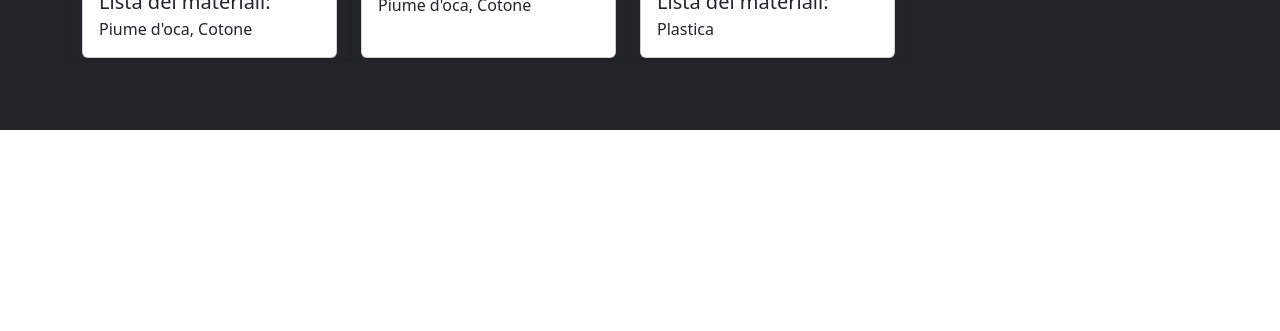
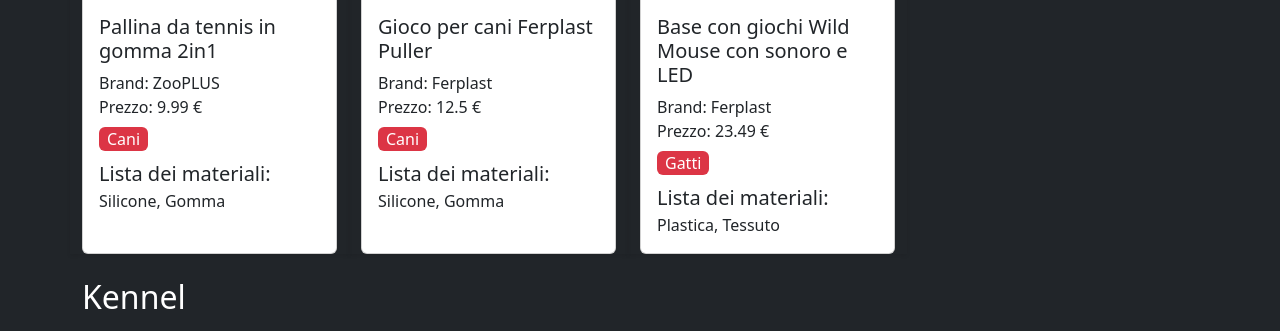
Before and after one commit to pierdomenicoguarnieri/php-oop-2, a PHP site: page / in a window 1280 px wide. Shown: the part 1120-1451 px from the top of the page. Before the commit the page ends 1250 px from the top, so only its background shows below. Run offline with PHP 8.4, Linux system fonts and the light colour scheme.

Commit message:
add: comments and extra products

```diff
--- a/Db/database.php
+++ b/Db/database.php
@@ -2,65 +2,87 @@
 
 include __DIR__ . '/../models/Product.php';
 
-// Array of products
-$arrayProducts = [
+$arrayFood = [
   new Food('Royal Canin Maxi Adult Crocchette per cani', 'food', '12/05/24'),
   new Food('Purina ONE Dual Nature Sterilized Salmone con Spirulina Crocchette per gatti', 'food', '18/12/24'),
-  new Food('Gourmet Gold Paté 24 x 85 g Alimento umido per gatti', 'food', '14/09/23'),
+  new Food('Gourmet Gold Paté 24 x 85 g Alimento umido per gatti', 'food', '14/09/23')
+];
+
+$arrayGames = [
   new Games('Pallina da tennis in gomma 2in1', 'games'),
+  new Games('Gioco per cani Ferplast Puller', 'games'),
+  new Games('Base con giochi Wild Mouse con sonoro e LED', 'games')
+];
+
+$arrayKennel = [
   new Kennel('Letto per cani Cozy ecoLIFE grigio', 'kennel'),
   new Kennel('Letto Cozy Kingdom', 'kennel'),
   new Kennel('Cuccia per cani e gatti HAFENBANDE Cottage', 'kennel')
 ];
 
-// Products valorization using setter functions
-$arrayProducts[0]->setPrice(30);
-$arrayProducts[0]->setBrand('Royal Canin');
-$arrayProducts[0]->setImage('https://shop-cdn-m.mediazs.com/bilder/royal/canin/maxi/adult/crocchette/per/cani/6/400/rc_shn_adultmaxi_mv_eretailkit_it_it_6.jpg');
-$arrayProducts[0]->setAnimal('Cani');
-$arrayProducts[0]->setIngredients(['Proteine di pollame disidratate', 'Mais', 'Farina di mais', 'Grassi animali', 'Frumento', 'Proteine di maiale disidratate']);
+// Array Food
+$arrayFood[0]->setPrice(30);
+$arrayFood[0]->setBrand('Royal Canin');
+$arrayFood[0]->setImage('https://shop-cdn-m.mediazs.com/bilder/royal/canin/maxi/adult/crocchette/per/cani/6/400/rc_shn_adultmaxi_mv_eretailkit_it_it_6.jpg');
+$arrayFood[0]->setAnimal('Cani');
+$arrayFood[0]->setIngredients(['Proteine di pollame disidratate', 'Mais', 'Farina di mais', 'Grassi animali', 'Frumento', 'Proteine di maiale disidratate']);
 
 ////////////////////////////////
-$arrayProducts[1]->setPrice(42);
-$arrayProducts[1]->setBrand('Purina');
-$arrayProducts[1]->setImage('https://shop-cdn-m.mediazs.com/bilder/purina/one/dual/nature/sterilized/salmone/con/spirulina/crocchette/per/gatti/9/400/116197_pla_nestlefr_maindc_purinaone_dualnature_sterilized_lachs_1_4kg_hs_01_9.jpg');
-$arrayProducts[1]->setAnimal('Gatti');
-$arrayProducts[1]->setIngredients(['Proteine di pollame disidratate', 'Mais', 'Farina di mais', 'Grassi animali', 'Frumento', 'Proteine di maiale disidratate']);
+$arrayFood[1]->setPrice(42);
+$arrayFood[1]->setBrand('Purina');
+$arrayFood[1]->setImage('https://shop-cdn-m.mediazs.com/bilder/purina/one/dual/nature/sterilized/salmone/con/spirulina/crocchette/per/gatti/9/400/116197_pla_nestlefr_maindc_purinaone_dualnature_sterilized_lachs_1_4kg_hs_01_9.jpg');
+$arrayFood[1]->setAnimal('Gatti');
+$arrayFood[1]->setIngredients(['Proteine di pollame disidratate', 'Mais', 'Farina di mais', 'Grassi animali', 'Frumento', 'Proteine di maiale disidratate']);
 
 ////////////////////////////////
-$arrayProducts[2]->setPrice(27);
-$arrayProducts[2]->setBrand('Gourmet');
-$arrayProducts[2]->setImage('https://shop-cdn-m.mediazs.com/bilder/gourmet/gold/pat/x/g/alimento/umido/per/gatti/6/400/246397_pla_nestle_gourmet_gold_terrine_gemuese_12x85g_hs_01_6.jpg');
-$arrayProducts[2]->setAnimal('Gatti');
-$arrayProducts[2]->setIngredients(['Proteine di pollame disidratate', 'Mais', 'Farina di mais', 'Grassi animali', 'Frumento', 'Proteine di maiale disidratate']);
+$arrayFood[2]->setPrice(27);
+$arrayFood[2]->setBrand('Gourmet');
+$arrayFood[2]->setImage('https://shop-cdn-m.mediazs.com/bilder/gourmet/gold/pat/x/g/alimento/umido/per/gatti/6/400/246397_pla_nestle_gourmet_gold_terrine_gemuese_12x85g_hs_01_6.jpg');
+$arrayFood[2]->setAnimal('Gatti');
+$arrayFood[2]->setIngredients(['Proteine di pollame disidratate', 'Mais', 'Farina di mais', 'Grassi animali', 'Frumento', 'Proteine di maiale disidratate']);
+
+
+
+// Array Games
+$arrayGames[0]->setPrice(9.99);
+$arrayGames[0]->setBrand('ZooPLUS');
+$arrayGames[0]->setImage('https://shop-cdn-m.mediazs.com/bilder/pallina/da/tennis/in/gomma/in/9/400/69372_pla_hundespielzeug_gummi_tennis_ball_2in1_fg_3401_9.jpg');
+$arrayGames[0]->setAnimal('Cani');
+$arrayGames[0]->setMaterial(['Silicone', 'Gomma']);
 
 ////////////////////////////////
-$arrayProducts[3]->setPrice(25.50);
-$arrayProducts[3]->setBrand('ZooPLUS');
-$arrayProducts[3]->setImage('https://shop-cdn-m.mediazs.com/bilder/pallina/da/tennis/in/gomma/in/9/400/69372_pla_hundespielzeug_gummi_tennis_ball_2in1_fg_3401_9.jpg');
-$arrayProducts[3]->setAnimal('Cani');
-$arrayProducts[3]->setMaterial(['Silicone', 'Gomma']);
+$arrayGames[1]->setPrice(12.50);
+$arrayGames[1]->setBrand('Ferplast');
+$arrayGames[1]->setImage('https://shop-cdn-m.mediazs.com/bilder/gioco/per/cani/ferplast/puller/7/400/199296_pla_ferplastitalien_ferplast_hundespielzeug_puller_midi_27cm_hs_01_7.jpg');
+$arrayGames[1]->setAnimal('Cani');
+$arrayGames[1]->setMaterial(['Silicone', 'Gomma']);
+
+$arrayGames[2]->setPrice(23.49);
+$arrayGames[2]->setBrand('Ferplast');
+$arrayGames[2]->setImage('https://shop-cdn-m.mediazs.com/bilder/base/con/giochi/wild/mouse/con/sonoro/e/led/6/800/67335_pla_sincerepet_katzenspielbrett_wild_mouse_fg_7669_6.jpg');
+$arrayGames[2]->setAnimal('Gatti');
+$arrayGames[2]->setMaterial(['Plastica', 'Tessuto']);
+
+// Array Kennel
+$arrayKennel[0]->setPrice(50);
+$arrayKennel[0]->setBrand('ecoLIFE');
+$arrayKennel[0]->setImage('https://shop-cdn-m.mediazs.com/bilder/letto/per/cani/cozy/ecolife/grigio/7/400/180712_pla_cozy_ecolife_grau_fg_6369_7.jpg');
+$arrayKennel[0]->setAnimal('Cani');
+$arrayKennel[0]->setOutside(false);
+$arrayKennel[0]->setMaterial(["Piume d'oca", 'Cotone']);
 
 ////////////////////////////////
-$arrayProducts[4]->setPrice(50);
-$arrayProducts[4]->setBrand('ecoLIFE');
-$arrayProducts[4]->setImage('https://shop-cdn-m.mediazs.com/bilder/letto/per/cani/cozy/ecolife/grigio/7/400/180712_pla_cozy_ecolife_grau_fg_6369_7.jpg');
-$arrayProducts[4]->setAnimal('Cani');
-$arrayProducts[4]->setOutside(false);
-$arrayProducts[4]->setMaterial(["Piume d'oca", 'Cotone']);
+$arrayKennel[1]->setPrice(45);
+$arrayKennel[1]->setBrand('ZooPLUS');
+$arrayKennel[1]->setImage('https://shop-cdn-m.mediazs.com/bilder/letto/cozy/kingdom/4/400/48523_PLA_Cozy_Kuschelbett_Kingdom_FG_11_63_4.jpg');
+$arrayKennel[1]->setAnimal('Gatti');
+$arrayKennel[1]->setOutside(false);
+$arrayKennel[1]->setMaterial(["Piume d'oca", 'Cotone']);
 
 ////////////////////////////////
-$arrayProducts[5]->setPrice(45);
-$arrayProducts[5]->setBrand('ZooPLUS');
-$arrayProducts[5]->setImage('https://shop-cdn-m.mediazs.com/bilder/letto/cozy/kingdom/4/400/48523_PLA_Cozy_Kuschelbett_Kingdom_FG_11_63_4.jpg');
-$arrayProducts[5]->setAnimal('Gatti');
-$arrayProducts[5]->setOutside(false);
-$arrayProducts[5]->setMaterial(["Piume d'oca", 'Cotone']);
-
-////////////////////////////////
-$arrayProducts[6]->setPrice(30.99);
-$arrayProducts[6]->setBrand('HAFENBANDE');
-$arrayProducts[6]->setImage('https://shop-cdn-m.mediazs.com/bilder/cuccia/per/cani/e/gatti/hafenbande/cottage/8/400/160197_160196_hafenbande_cottage_ms_hs40spiegel_8.jpg');
-$arrayProducts[6]->setAnimal('Cani');
-$arrayProducts[6]->setOutside(true);
-$arrayProducts[6]->setMaterial(['Plastica']);
+$arrayKennel[2]->setPrice(30.99);
+$arrayKennel[2]->setBrand('HAFENBANDE');
+$arrayKennel[2]->setImage('https://shop-cdn-m.mediazs.com/bilder/cuccia/per/cani/e/gatti/hafenbande/cottage/8/400/160197_160196_hafenbande_cottage_ms_hs40spiegel_8.jpg');
+$arrayKennel[2]->setAnimal('Cani');
+$arrayKennel[2]->setOutside(true);
+$arrayKennel[2]->setMaterial(['Plastica']);
--- a/Views/head.php
+++ b/Views/head.php
@@ -5,5 +5,5 @@
   <meta http-equiv="X-UA-Compatible" content="IE=edge">
   <meta name="viewport" content="width=device-width, initial-scale=1.0">
   <link rel='stylesheet' href='https://cdnjs.cloudflare.com/ajax/libs/bootstrap/5.2.3/css/bootstrap.min.css' integrity='sha512-SbiR/eusphKoMVVXysTKG/7VseWii+Y3FdHrt0EpKgpToZeemhqHeZeLWLhJutz/2ut2Vw1uQEj2MbRF+TVBUA==' crossorigin='anonymous'/>
-  <title>Pet Shop</title>
+  <title>BoolPets</title>
 </head>
--- a/Views/layouts/body.php
+++ b/Views/layouts/body.php
@@ -1,11 +1,36 @@
   <body>
     <main>
-      <div class="pg-wrapper min-vh-100 w-100 bg-dark">
-        <div class="container d-flex py-5">
-          <div class="row row-cols-4 w-100">
+      <div class="pg-wrapper min-vh-100 w-100 bg-dark py-5">
+        <h1 class="text-white text-center">Weclome to BoolPets!</h1>
+        <div class="container d-flex flex-column text-white py-5">
+
+          <h2>Food</h2>
+          <div class="row row-cols-4 w-100 mt-2">
             <?php
 
-              foreach($arrayProducts as $product){
+              foreach($arrayFood as $product){
+                include __DIR__ . "/card.php";
+              }
+
+            ?>
+          </div>
+
+          <h2>Games</h2>
+          <div class="row row-cols-4 w-100 mt-2">
+            <?php
+
+              foreach($arrayGames as $product){
+                include __DIR__ . "/card.php";
+              }
+
+            ?>
+          </div>
+
+          <h2>Kennel</h2>
+          <div class="row row-cols-4 w-100 mt-2">
+            <?php
+
+              foreach($arrayKennel as $product){
                 include __DIR__ . "/card.php";
               }
 
--- a/Views/layouts/card.php
+++ b/Views/layouts/card.php
@@ -1,13 +1,19 @@
-<div class="col shadow-sm mb-4">
+<div class="col shadow-sm mb-4 text-dark">
 
   <div class="card w-100 h-100" style="width: 18rem;">
 
+    <!-- Image output -->
     <?php echo $product->getImage(); ?>
 
     <div class="card-body d-flex flex-column">
 
+      <!-- Product name output -->
       <h5 class="card-title"><?php echo $product->getName(); ?></h5>
+
+      <!-- Brand output -->
       <span class="card-text">Brand: <?php echo $product->getBrand(); ?></span>
+
+      <!-- Price output -->
       <span class="card-text">Prezzo: <?php echo $product->getPrice(); ?></span>
 
       <div class="pg-animal-container d-flex align-items-center my-2">
@@ -15,6 +21,7 @@
         <span class="card-text rounded-2 bg-danger px-2 text-white"><?php echo $product->getAnimal(); ?></span>
       </div>
 
+      <!-- If with conditions on type for output using exclusive class functions -->
       <?php if($product->type === 'food'){ ?>
 
         <span class="card-text"><span class="fs-5">Lista degli ingredienti:</span> <?php echo $product->getIngrediets(); ?></span>
--- a/models/Food.php
+++ b/models/Food.php
@@ -20,7 +20,7 @@
     public function getIngrediets(){
       $string = "";
       foreach ($this->ingredients as $index => $ingredient){
-        $index < (count($this->ingredients) - 1) ? $string .= $ingredient . ', ' : $string .= $ingredient . ' ';
+        $index < (count($this->ingredients) - 1) ? $string .= $ingredient . ', ' : $string .= $ingredient;
       }
       return $string;
     }
--- a/models/Games.php
+++ b/models/Games.php
@@ -14,7 +14,7 @@
     public function getMaterial(){
       $string = "";
       foreach ($this->materials as $index => $material){
-        $index < (count($this->materials) - 1) ? $string .= $material . ', ' : $string .= $material . ' ';
+        $index < (count($this->materials) - 1) ? $string .= $material . ', ' : $string .= $material;
       }
       return $string;
     }
--- a/models/Kennel.php
+++ b/models/Kennel.php
@@ -24,7 +24,7 @@
     public function getMaterial(){
       $string = "";
       foreach ($this->materials as $index => $material){
-        $index < (count($this->materials) - 1) ? $string .= $material . ', ' : $string .= $material . ' ';
+        $index < (count($this->materials) - 1) ? $string .= $material . ', ' : $string .= $material;
       }
       return $string;
     }
```
